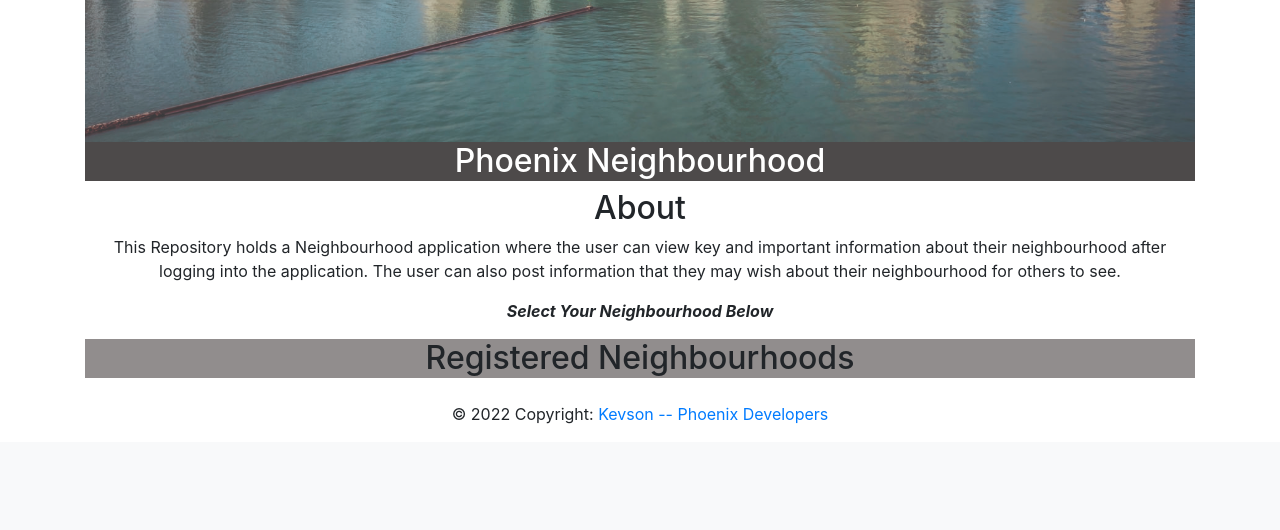
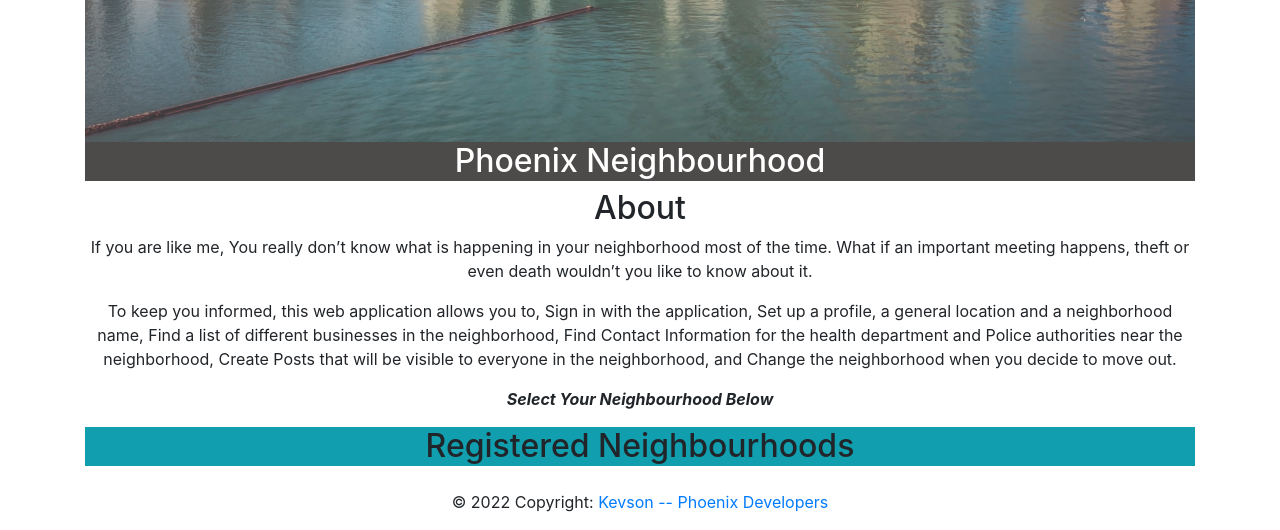
Before and after one commit to Kevson1/Nbd-Phoenix, a Django app: page / in a window 1280 px wide. Shown: the part 590-1120 px from the top of the page. Before the commit the page ends 1014 px from the top, so only its background shows below. Run offline with Django 3.2, Linux system fonts and the light colour scheme; data that the repository does not hold is empty; some libraries are stand-ins or nearby versions.

Commit message:
IMPROVES THE APPEARANCE OF THE APPLICATION USING CUSTOM CSS AND BOOTSTRAP

```diff
--- a/nbd_app/templates/home.html
+++ b/nbd_app/templates/home.html
@@ -11,7 +11,16 @@
   <div class="text-center">
     <h2>About</h2>
     <p>
-      This Repository holds a Neighbourhood application where the user can view key and important information about their neighbourhood after logging into the application. The user can also post information that they may wish about their neighbourhood for others to see.
+      If you are like me, You really don’t know what is happening in your neighborhood most of the time.
+      What if an important meeting happens, theft or even death wouldn’t you like to know about it.
+    </p>
+    <p>
+      To keep you informed, this web application allows you to, Sign in with the application,
+      Set up a profile, a general location and a neighborhood name,
+      Find a list of different businesses in the neighborhood,
+      Find Contact Information for the health department and Police authorities near the neighborhood,
+      Create Posts that will be visible to everyone in the neighborhood, and
+      Change the neighborhood when you decide to move out.
     </p>
     <p><strong><em>Select Your Neighbourhood Below</em></strong></p>
   </div>
@@ -21,7 +30,6 @@
     <div class="text-center">
       {% for neighbourhood in neighbourhoods %}
       <a class="btn btn-primary" href="{% url 'businesses' neighbourhood.neighbourhood_name %}" value="{{neighbourhood.neighbourhood_name}}">{{neighbourhood.neighbourhood_name}}</a>
-      <!-- <h3 class="btn btn-primary">{{neighbourhood.neighbourhood_name}}</h3> -->
     {%endfor%}
     </div>
   </div>
--- a/static/css/base.css
+++ b/static/css/base.css
@@ -6,7 +6,6 @@ h1{
   /* background-image: url("/static/background/neighbourhood2.jpg"); */
   background-color: rgb(77, 74, 74);
   background-size: contain;
-  /* background-repeat: no-repeat; */
   background-position: center;
   min-height: 350px;
 }
@@ -14,8 +13,14 @@ h1{
   color: white;
 }
 .selection{
-  background-color:rgb(145, 141, 141)
+  background-color:rgb(17 159 175);
 }
 .body{
-  background-color: green;
+
+  background-image: url("/static/background/neighbourhood2.jpg");
+  background-attachment: fixed;
 }
+.social, .business, .general{
+  background-color: rgb(17 159 175);
+  opacity:80%;
+}
```
Also changed, not shown: nbd_app/templates/businesses.html (+16 -2 lines).
